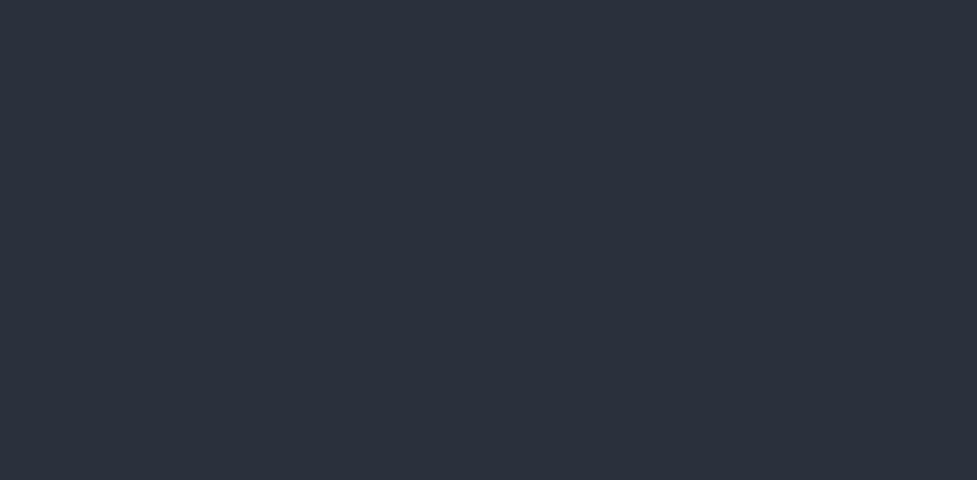
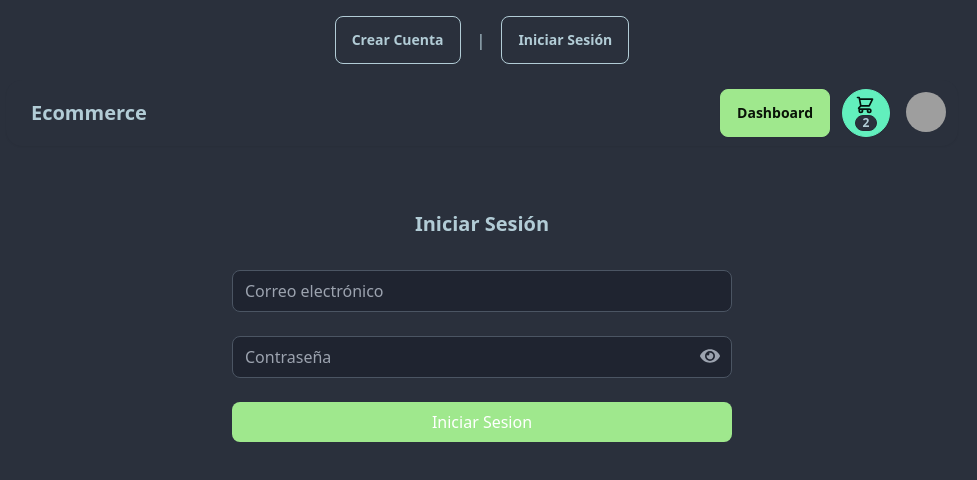
Before and after one commit to AngelPortilla1/Ecommerce_React, a React (Vite) app: page /login in a window 1280 px wide. Before the commit this address had no page. Shown: the top 480 px of the page, without its empty margins (158-1135 px from the left). Built offline with nearby package versions, Linux system fonts and the light colour scheme; grey boxes are pictures that could not be loaded.

Commit message:
Add page login form

```diff
--- a/src/App.jsx
+++ b/src/App.jsx
@@ -4,6 +4,7 @@ import './index.css';
 
 import {Routes,Route } from 'react-router-dom'
 import Layout from './layout/Layout';
+import Login from './pages/Login';
 
 function App(){
   return (
@@ -12,6 +13,7 @@ function App(){
             <Route path="/home" element={<Home/>}></Route>
             {/* <Route path="/login" element={<Login/>}></Route> */}
             <Route path="/register" element={<Register/>}></Route>
+            <Route path="/login" element={<Login/>}></Route>
 
           </Route>
     </Routes>
--- /dev/null
+++ b/src/components/Login/LoginForm.jsx
@@ -0,0 +1,98 @@
+import { useState } from "react"
+import { useForm } from "react-hook-form"
+import { FaEye, FaEyeSlash } from "react-icons/fa"
+
+
+const LoginForm = ()=>{
+    const {register, handleSubmit,formState:{errors},reset  } = useForm({
+        mode:'onChange'
+    })
+    const [showPassword, setShowPassword] = useState(false)
+
+    const onSubmit = (data) => {
+        console.log(data)
+
+        reset();
+        // Registrando al usuario
+    }
+
+    return(
+        <form onSubmit={handleSubmit(onSubmit)}
+        className="mt-8 flex flex-col gap-4 lg:gap-6 max-w-[500px] mx-auto">
+             <div>
+                <input {...register("email",{
+                    required: "El email es obligatorio",
+                    pattern: {value: /^[^\s@]+@[^\s@]+\.[^\s@]+$/, message: "Ingresa un email válido"}
+                })}
+                        className=" w-full
+                                    rounded-lg
+                                    bg-[#1f2430]
+                                    border border-gray-600
+                                    px-3 py-2
+                                    text-gray-100
+                                    placeholder-gray-400
+                                    transition
+                                    duration-200
+                                    ease-in-out
+                                    focus:border-primary
+                                    focus:ring-2
+                                    focus:ring-primary/50
+                                    focus:outline-none
+                                    hover:border-gray-400"
+                        autoComplete="email"
+                        name="email"
+                        placeholder="Correo electrónico"
+                        type="email" />
+                        {errors.email && (
+                            <p className="text-white-500 text-sm mt-1">{errors.email.message}</p>
+                        )}
+            </div>
+
+            <div>
+                <div className="relative">
+                    <input {...register("password",{
+                        required: "La contraseña es obligatoria",
+                        minLength:{value: 6, message: "La contraseña debe tener al menos 6 caracteres"}
+                    })}
+                            className=" w-full
+                                        rounded-lg
+                                        bg-[#1f2430]
+                                        border border-gray-600
+                                        px-3 py-2
+                                        text-gray-100
+                                        placeholder-gray-400
+                                        transition
+                                        duration-200
+                                        ease-in-out
+                                        focus:border-primary
+                                        focus:ring-2
+                                        focus:ring-primary/50
+                                        focus:outline-none
+                                        hover:border-gray-400"
+                            autoComplete="new-password"
+                            name="password"
+                            placeholder="Contraseña"
+                            type={showPassword ? "text" : "password"} />
+                    <button
+                        type="button"
+                        onClick={() => setShowPassword(!showPassword)}
+                        className="absolute right-3 top-2.5 text-gray-400 hover:text-gray-300"
+                    >
+                        {showPassword ? <FaEyeSlash size={20} /> : <FaEye size={20} />}
+                    </button>
+                </div>
+                        {errors.password && (
+                            <p className="text-white-500 text-sm mt-1">{errors.password.message}</p>
+                        )}
+            </div>
+                <button type="submit" className="w-full bg-primary hover:bg-primary/90 text-white py-2 px-4 rounded-lg transition duration-200" >Iniciar Sesion
+                </button>
+
+
+        </form>
+    )
+
+
+}
+
+export default LoginForm
--- a/src/components/Nabvar/Navbar.jsx
+++ b/src/components/Nabvar/Navbar.jsx
@@ -9,7 +9,7 @@ const Navbar = () => {
             <AuthButton/>
             <nav className="navbar bg-base-100 shadow-sm lg:rounded-box w-full">
                 <div className='navbar-start'>
-                    <Link className='btn btn-ghost text-xl' to='/diney'>
+                    <Link className='btn btn-ghost text-xl' to='/home'>
                         Ecommerce
                     </Link>
 
--- a/src/pages/Login.jsx
+++ b/src/pages/Login.jsx
@@ -0,0 +1,13 @@
+import LoginForm from "../components/Login/LoginForm"
+
+const Login = () => {
+    return(
+        <div className="mt-16">
+            <h1 className="text-xl font-bold text-center">Iniciar Sesión</h1>
+            <LoginForm/>
+        </div>
+
+    )
+}
+
+export default Login
```
